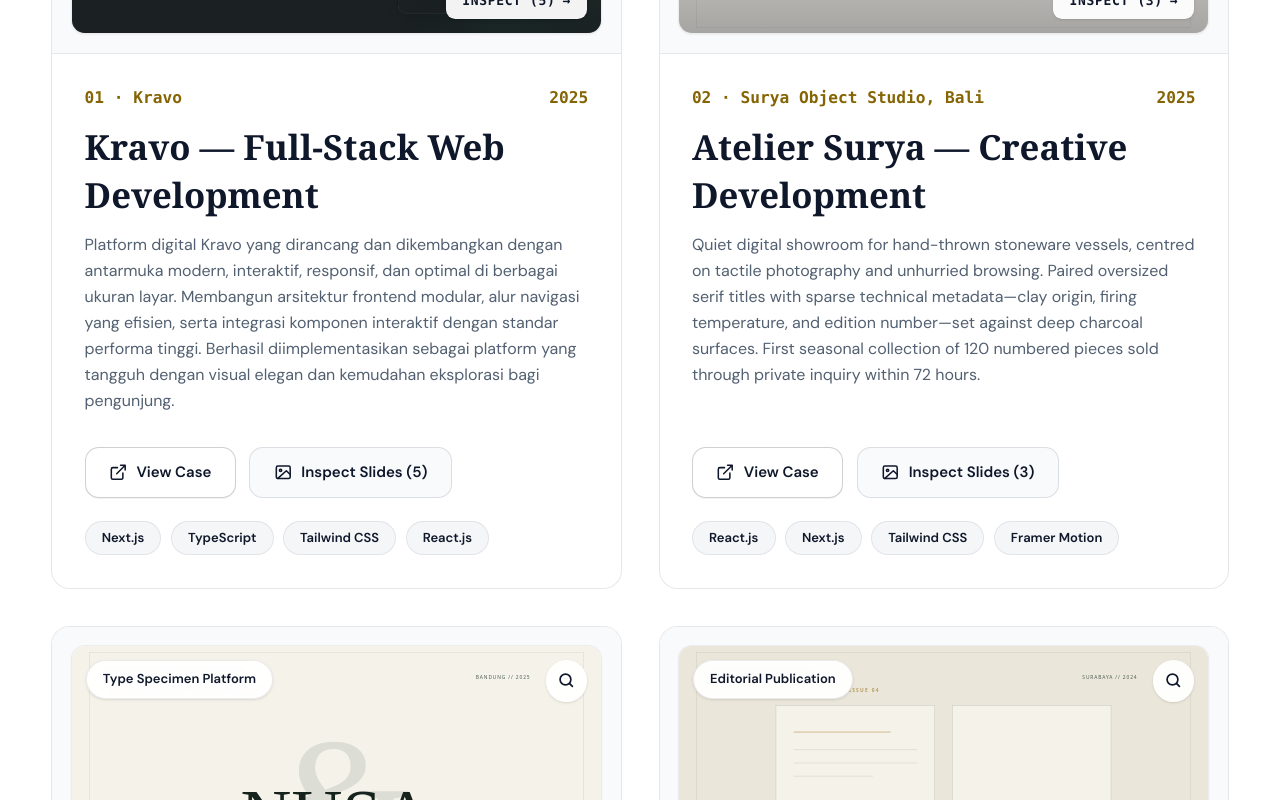
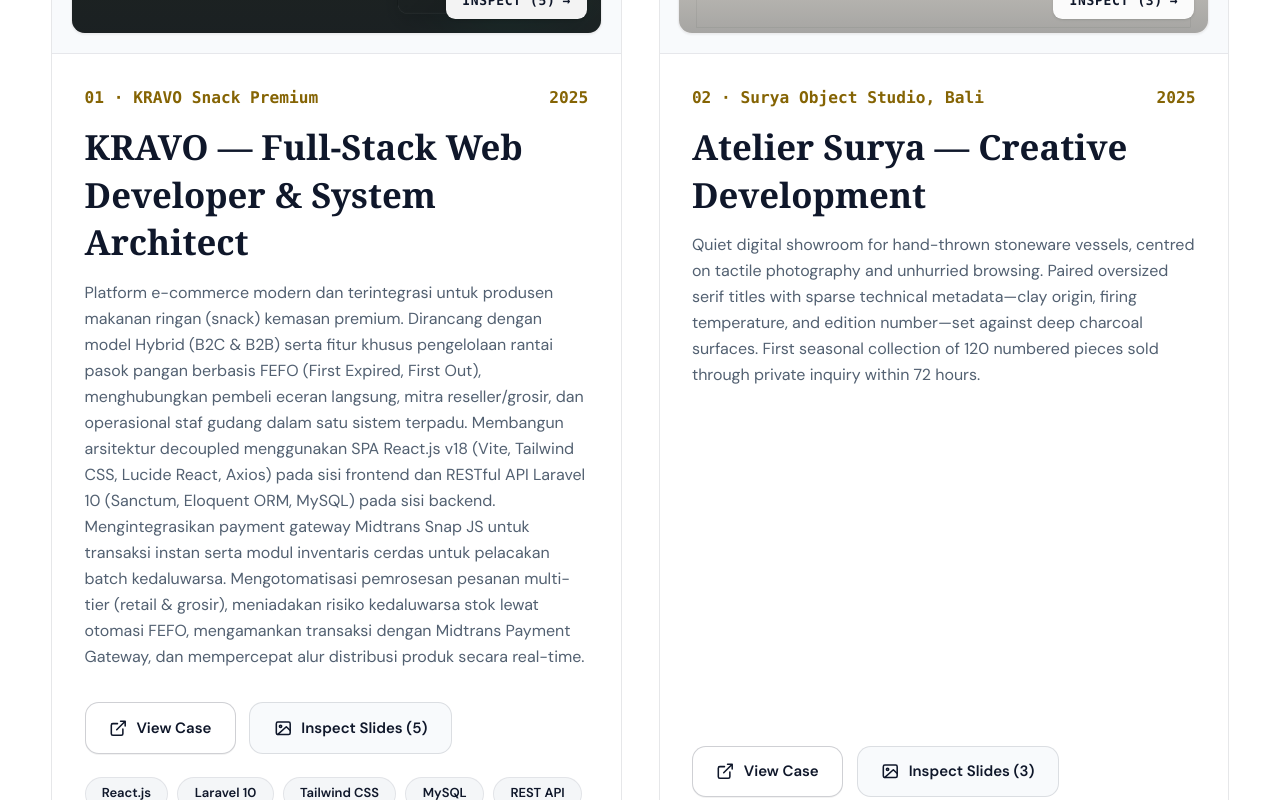
Before and after one commit to m-elangs/m-elangs.github.io, a Next.js app: page / in a window 1280 px wide. Shown: the part 3760-4560 px from the top of the page. Built offline with nearby package versions, Linux system fonts and the light colour scheme.

Commit message:
feat(work): update KRAVO description, tech stack, and typography tokens

```diff
--- a/data/projects.ts
+++ b/data/projects.ts
@@ -35,59 +35,61 @@ export const projects: ProjectItem[] = [
   {
     index: "01",
     slug: "kravo",
-    title: "Kravo",
-    client: "Kravo",
+    title: "KRAVO",
+    client: "KRAVO Snack Premium",
     year: "2025",
-    role: "Full-Stack Web Development",
-    category: "Web Development",
+    role: "Full-Stack Web Developer & System Architect",
+    category: "Hybrid E-Commerce (B2B & B2C)",
     summary:
-      "Platform digital Kravo yang dirancang dan dikembangkan dengan antarmuka modern, interaktif, responsif, dan optimal di berbagai ukuran layar.",
+      "Platform e-commerce modern dan terintegrasi untuk produsen makanan ringan (snack) kemasan premium. Dirancang dengan model Hybrid (B2C & B2B) serta fitur khusus pengelolaan rantai pasok pangan berbasis FEFO (First Expired, First Out), menghubungkan pembeli eceran langsung, mitra reseller/grosir, dan operasional staf gudang dalam satu sistem terpadu.",
     challenge:
-      "Menghadirkan pengalaman pengguna yang cepat, bersih, dan intuitif dengan struktur visual serta tata letak yang konsisten.",
+      "Mengintegrasikan kebutuhan dua segmen pasar berbeda (konsumen eceran B2C dan mitra grosir B2B) sekaligus memastikan rotasi stok produk pangan terkelola secara otomatis dan akurat melalui aturan FEFO guna mencegah kerugian akibat kedaluwarsa barang.",
     approach:
-      "Membangun arsitektur frontend modular, alur navigasi yang efisien, serta integrasi komponen interaktif dengan standar performa tinggi.",
+      "Membangun arsitektur decoupled menggunakan SPA React.js v18 (Vite, Tailwind CSS, Lucide React, Axios) pada sisi frontend dan RESTful API Laravel 10 (Sanctum, Eloquent ORM, MySQL) pada sisi backend. Mengintegrasikan payment gateway Midtrans Snap JS untuk transaksi instan serta modul inventaris cerdas untuk pelacakan batch kedaluwarsa.",
     outcome:
-      "Berhasil diimplementasikan sebagai platform yang tangguh dengan visual elegan dan kemudahan eksplorasi bagi pengunjung.",
+      "Mengotomatisasi pemrosesan pesanan multi-tier (retail & grosir), meniadakan risiko kedaluwarsa stok lewat otomasi FEFO, mengamankan transaksi dengan Midtrans Payment Gateway, dan mempercepat alur distribusi produk secara real-time.",
     deliverables: [
-      "Next.js",
-      "TypeScript",
+      "React.js",
+      "Laravel 10",
       "Tailwind CSS",
-      "React.js",
+      "MySQL",
+      "REST API",
+      "Midtrans",
     ],
     liveUrl: "#",
     coverImage: "/images/kravo1.png",
-    coverAlt: "Tampilan website Kravo",
+    coverAlt: "Tampilan website e-commerce KRAVO",
     galleryImages: [
       {
         src: "/images/kravo1.png",
-        alt: "Kravo Slide 01",
-        caption: "Slide 01 — Tampilan Utama Antarmuka Kravo",
+        alt: "KRAVO Beranda & Katalog Produk",
+        caption: "Slide 01 — Beranda E-Commerce & Katalog Produk Premium KRAVO",
       },
       {
         src: "/images/kravo2.png",
-        alt: "Kravo Slide 02",
-        caption: "Slide 02 — Detail Konten & Navigasi Pengguna",
+        alt: "KRAVO Detail Produk & Order",
+        caption: "Slide 02 — Detail Produk & Opsi Pembelian Eceran / Grosir",
       },
       {
         src: "/images/kravo3.png",
-        alt: "Kravo Slide 03",
-        caption: "Slide 03 — Panel Fitur & Modul Interaktif",
+        alt: "KRAVO Checkout & Midtrans",
+        caption: "Slide 03 — Alur Checkout Terintegrasi Midtrans Snap JS",
       },
       {
         src: "/images/kravo4.png",
-        alt: "Kravo Slide 04",
-        caption: "Slide 04 — Tata Letak Halaman & Komponen",
+        alt: "KRAVO Manajemen Inventaris FEFO",
+        caption: "Slide 04 — Dashboard Manajemen Inventaris & Batch Kedaluwarsa FEFO",
       },
       {
         src: "/images/kravo5.png",
-        alt: "Kravo Slide 05",
-        caption: "Slide 05 — Alur Lengkap Sistem & Visual Akhir",
+        alt: "KRAVO Portal Mitra & Admin",
+        caption: "Slide 05 — Portal Mitra Reseller / B2B & Manajemen Pesanan Terpadu",
       },
     ],
     metrics: [
-      { label: "Status", value: "Production" },
-      { label: "Performance", value: "99 / 100" },
-      { label: "Year", value: "2025" },
+      { label: "Model", value: "Hybrid B2B & B2C" },
+      { label: "Inventory", value: "FEFO Automation" },
+      { label: "Payment", value: "Midtrans Snap" },
     ],
   },
   {
--- a/lib/fonts.ts
+++ b/lib/fonts.ts
@@ -1,19 +1,10 @@
-import { Cormorant_Garamond, DM_Sans } from "next/font/google";
+// Elegant editorial typography tokens with web-font CDN fallback
+export const cormorantGaramond = {
+  variable: "font-display",
+  className: "font-display",
+};
 
-export const cormorantGaramond = Cormorant_Garamond({
-  subsets: ["latin"],
-  weight: ["300", "400", "500", "600"],
-  style: ["normal", "italic"],
-  variable: "--font-display",
-  display: "swap",
-  preload: true,
-});
-
-export const dmSans = DM_Sans({
-  subsets: ["latin"],
-  weight: ["300", "400", "500", "600"],
-  style: ["normal"],
-  variable: "--font-sans",
-  display: "swap",
-  preload: true,
-});
+export const dmSans = {
+  variable: "font-sans",
+  className: "font-sans",
+};
--- a/styles/globals.css
+++ b/styles/globals.css
@@ -1,3 +1,4 @@
+@import url("https://fonts.googleapis.com/css2?family=Cormorant+Garamond:ital,wght@0,300;0,400;0,500;0,600;1,300;1,400;1,500;1,600&family=DM+Sans:ital,wght@0,300;0,400;0,500;0,600;1,400&display=swap");
 @import "tailwindcss";
 
 /* ==========================================================================
@@ -89,8 +90,8 @@
   --color-border: var(--color-border);
   --color-border-strong: var(--color-border-strong);
 
-  --font-display: var(--font-display), Georgia, "Times New Roman", serif;
-  --font-sans: var(--font-sans), system-ui, -apple-system, sans-serif;
+  --font-display: "Cormorant Garamond", Georgia, "Times New Roman", serif;
+  --font-sans: "DM Sans", system-ui, -apple-system, sans-serif;
 }
 
 /* ==========================================================================
```
